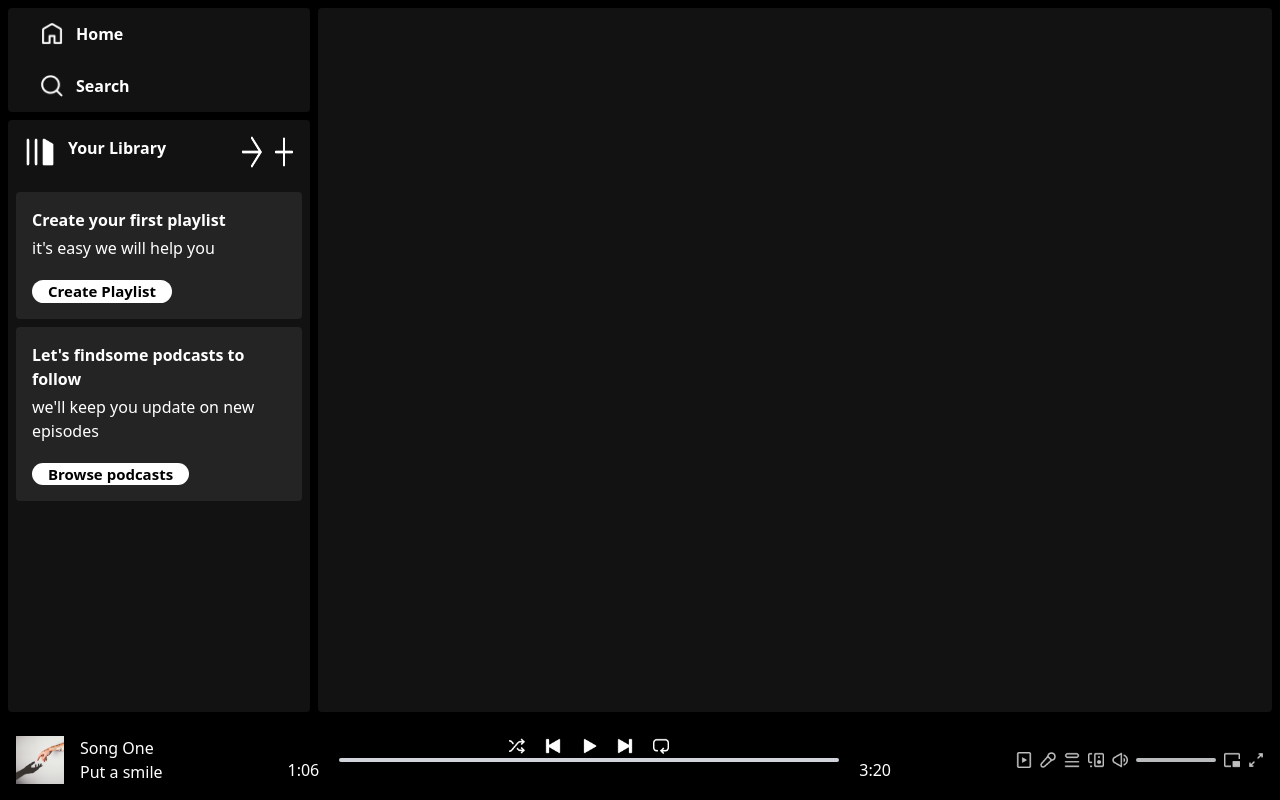
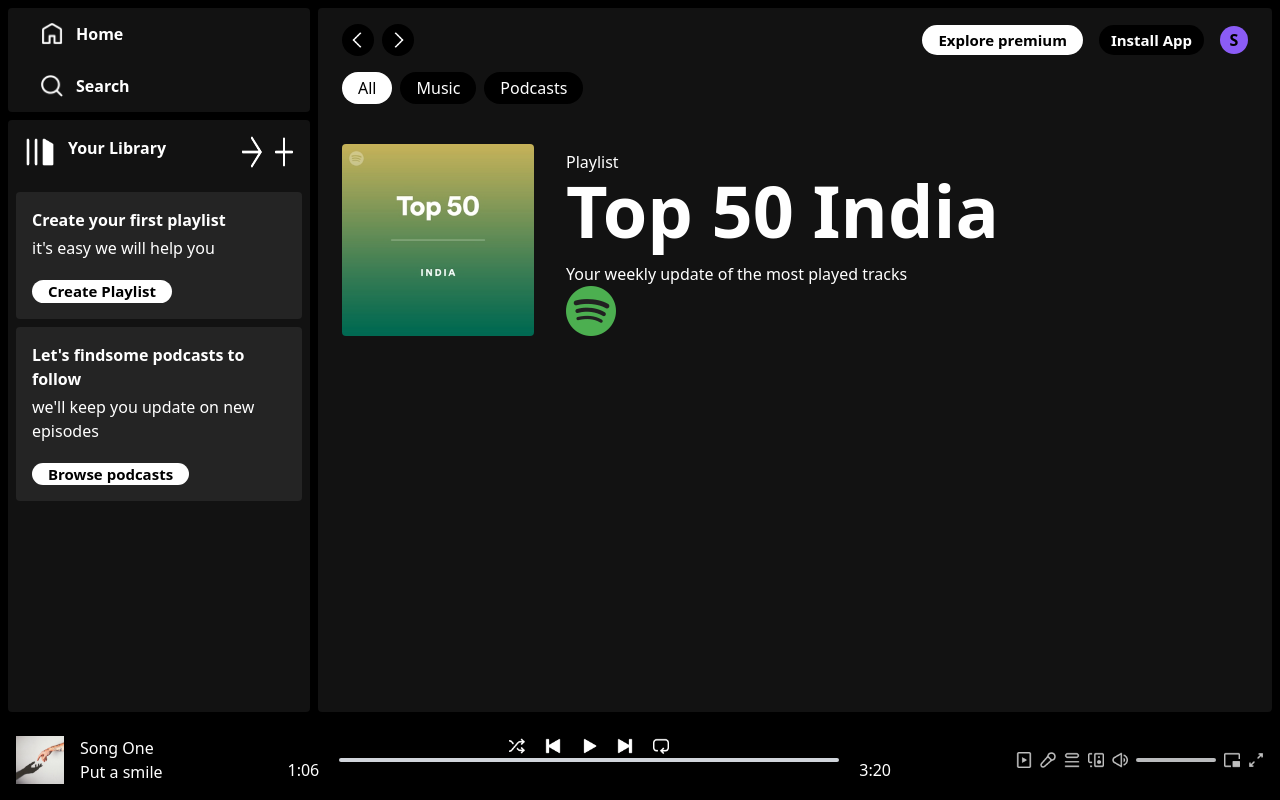
Before and after one commit to DonShanilka/spotify-clone--Use-React-Js-, a React (Vite) app: page /album/1 in a window 1280 px wide. Built offline with nearby package versions, Linux system fonts and the light colour scheme.

Commit message:
add song list card

```diff
--- a/src/components/AlbumItem.jsx
+++ b/src/components/AlbumItem.jsx
@@ -1,8 +1,12 @@
 import React from 'react'
+import { useNavigate } from 'react-router-dom'
 
 const AlbumItem = ({ image, name, desc, id }) => {
+
+    const navigate = useNavigate()
+
     return (
-        <div className='min-w-[180px] p-2 px-3 rounded cursor-pointer hover:bg-[#ffffff26]'>
+        <div onClick={() => navigate(`/album/${id}`)} className='min-w-[180px] p-2 px-3 rounded cursor-pointer hover:bg-[#ffffff26]'>
             <img className='rounded' src={image} alt="" />
             <p className='font-bold mt-2 mb-1' >{name}</p>
             <p className='text-slate-200 tet-sm'>{desc}</p>
--- a/src/components/Display.jsx
+++ b/src/components/Display.jsx
@@ -1,12 +1,14 @@
 import React from 'react'
 import { Route, Routes } from 'react-router-dom'
 import DisplayHome from './DisplayHome'
+import DisplayAlbum from './DisplayAlbum'
 
 const Display = () => {
     return (
         <div className='w-[100%] m-2 px-6 pt-4 rounded bg-[#121212] text-white overflow-auto lg:w-[75%] lg:ml-0'>
             <Routes>
                 <Route path='/' element={<DisplayHome />} />
+                <Route path='/album/:id' element={<DisplayAlbum />} />
             </Routes>
         </div>
     )
--- /dev/null
+++ b/src/components/DisplayAlbum.jsx
@@ -0,0 +1,29 @@
+import React from 'react'
+import Navbar from './Navbar'
+import { useParams } from 'react-router-dom'
+import { albumsData, assets } from '../assets/assets';
+
+const DisplayAlbum = () => {
+
+    const { id } = useParams();
+    const albumData = albumsData[id];
+
+    return (
+        <>
+            <Navbar />
+            <div className='mt-10 flex gap-8 flex-col md:flex-row md:items-end'>
+                <img className='w-48 rounded' src={albumData.image} alt="" />
+                <div className='flex flex-col'>
+                    <p>Playlist</p>
+                    <h2 className='text-5xl font-bold mb-4 md:text-7xl'>{albumData.name}</h2>
+                    <h4>{albumData.desc}</h4>
+                    <p>
+                        <img src={assets.spotify_logo} alt="" />
+                    </p>
+                </div>
+            </div>
+        </>
+    )
+}
+
+export default DisplayAlbum
```
